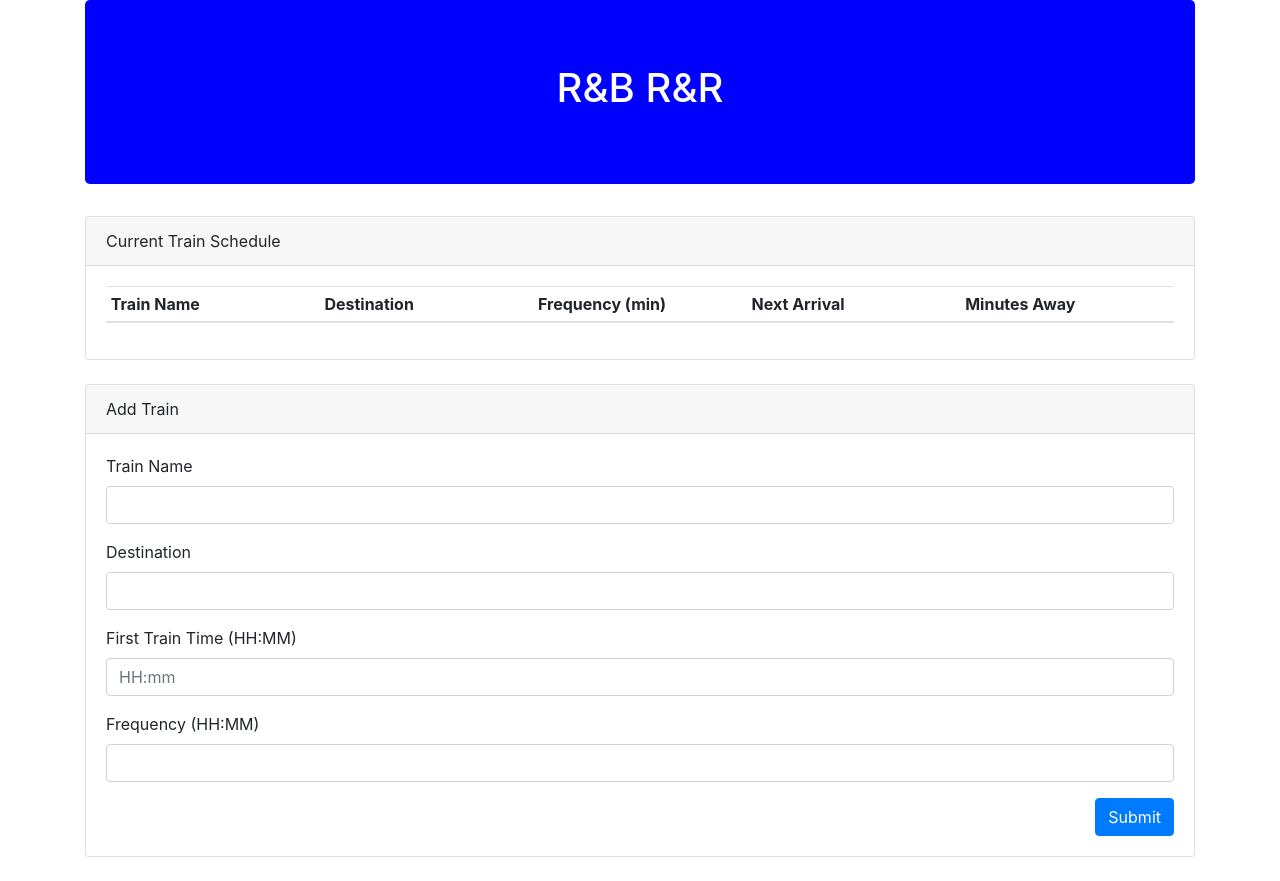
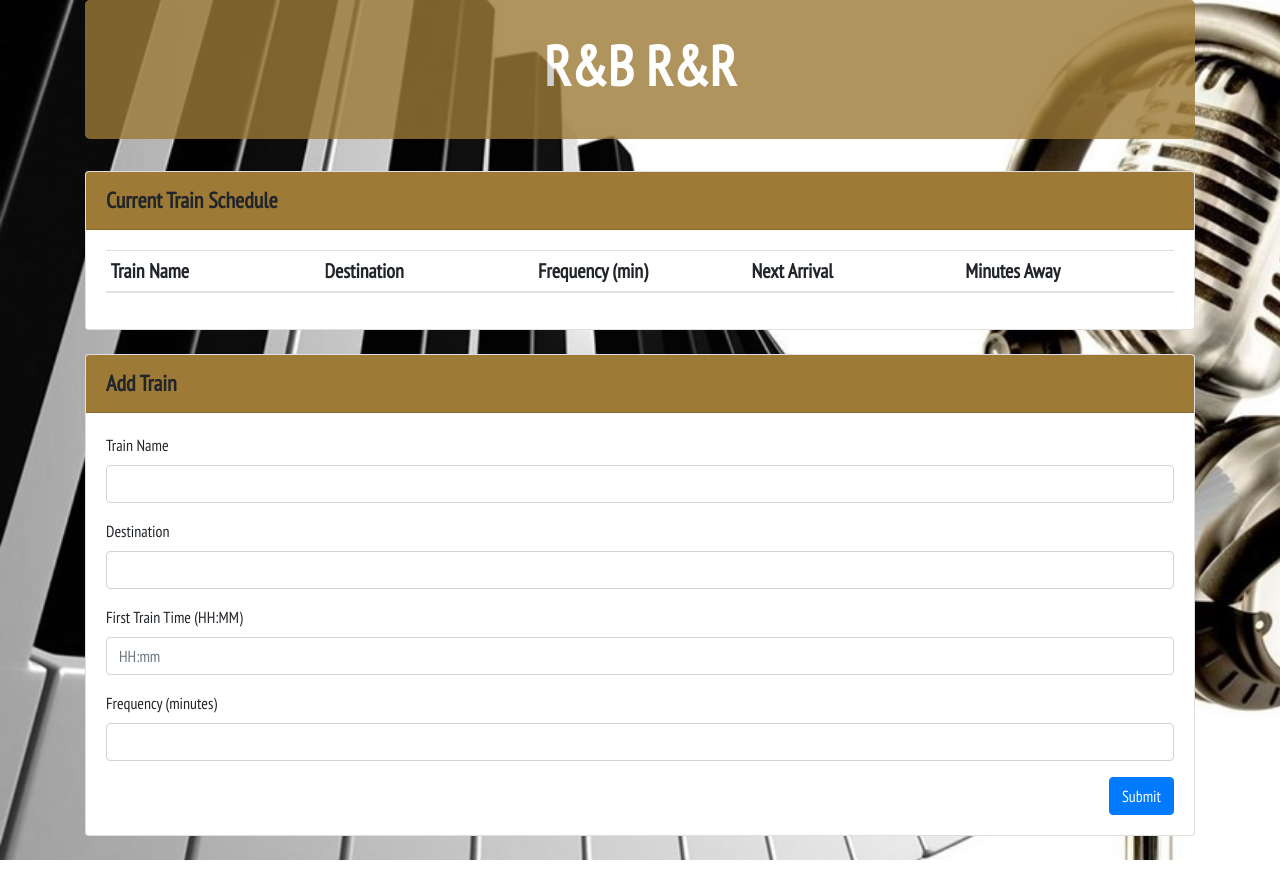
Before and after one commit to DasBarenz/Train_Schedule, a plain HTML site: page index.html in a window 1280 px wide. After the commit the page ends 860 px from the top, so only its background shows below. Drawn offline with nearby package versions, Linux system fonts and the light colour scheme; no server answers.

Commit message:
things work, for a change

```diff
--- a/assets/css/styles.css
+++ b/assets/css/styles.css
@@ -1,5 +1,38 @@
-#employee-table th,
+/* font-family: 'Open Sans Condensed', sans-serif;
+font-family: 'PT Sans Narrow', sans-serif; */
+
+#train-table th,
 td {
   display: inline-block;
   width: 20%;
+  font-family: 'PT Sans Narrow', sans-serif;
 }
+
+.jumbotron {
+  background-color: #9d7a36 !important;
+  padding: 2rem 2rem;
+  font-family: 'PT Sans Narrow', sans-serif;
+  opacity: .8;
+}
+
+h1 {
+  font-weight: 800;
+  font-size: 3.5rem;
+}
+
+#train-table {
+  font-size: 20px;
+}
+
+.card-header {
+  font-size: 22px;
+  /* margin: auto; */
+  background-color:#9d7a36;
+  font-weight: 600;
+}
+
+body {
+  background-image: url("../images/pianoMic.jpg");
+  background-size: cover;
+  font-family: 'PT Sans Narrow', sans-serif;
+}
--- a/assets/javascript/java.js
+++ b/assets/javascript/java.js
@@ -17,8 +17,8 @@ $("#trainSubmit").on("click", function (event) {
     // Grabs user input
     var trainName = $("#trainInput").val().trim();
     var destination = $("#destinationInput").val().trim();
-    // var timeStart = moment($("#timeInput").val().trim(), "kk:mm"); BROKE M'SHTUFF
-    var timeStart = moment($("#timeInput").val().trim(), "kk:mm").format("X");
+    // var timeStart = moment($("#timeInput").val().trim(), "kk:mm");
+    var timeStart = moment($("#timeInput").val().trim(), "HH:mm").format("X");
     var frequency = $("#frequencyInput").val().trim();
 
     // Creates local "temporary" object for holding employee data
@@ -33,10 +33,10 @@ $("#trainSubmit").on("click", function (event) {
     database.ref().push(newTrain);
 
     // Logs everything to console
-    console.log("name " + newTrain.name);
-    console.log("where " + newTrain.where);
-    console.log("start " + newTrain.start);
-    console.log("freq " + newTrain.often);
+    console.log("name ", newTrain.name);
+    console.log("where ", newTrain.where);
+    console.log("start ", newTrain.start);
+    console.log("freq ", newTrain.often);
 
     // alert("Employee successfully added");
     //add an added notification on the screen
@@ -58,42 +58,59 @@ database.ref().on("child_added", function (childSnapshot) {
     var theStart = childSnapshot.val().start;
     var theFrequency = childSnapshot.val().often;
 
-    // Employee Info
-    console.log("DB name " + theName);
-    console.log("DB where " + theWhere);
-    console.log("DB start " + theStart);
-    console.log("DB freq " + theFrequency);
+    // train Info
+    console.log("DB name ", theName);
+    console.log("DB where ", theWhere);
+    console.log("DB start ", theStart);
+    console.log("DB freq ", theFrequency);
 
-    // Prettify the employee start
-    var startPretty = moment.unix(theStart).format("kk:mm");
+    //lisa
+//   var startTimeConverted = moment(childSnapshot.val().startTime, "hh:mm").subtract(1, "years");
+//   var timeDiff = moment().diff(moment(startTimeConverted), "minutes");
+//   var timeRemain = timeDiff % childSnapshot.val().frequency;
+//   var minToArrival = childSnapshot.val().frequency - timeRemain;
+//   var nextTrain = moment().add(minToArrival, "minutes");
+//   var key = childSnapshot.key;
 
-    // Calculate the months worked using hardcore math
-    // To calculate the months worked
-    var nextArrival = moment().diff(moment(theStart, "kk:mm"), "months");
-    console.log("nextArrival " + nextArrival);
 
-    // Calculate the total billed rate
-    var minutesAway = theStart & theFrequency;
-    console.log("minutesAway " + minutesAway);
+    //just for console log viewability
+    var startClean = moment.unix(theStart).format("HH:mm");
+    console.log("start clean", startClean)
+
+    //start time from DB and converted/manipulated
+    var startPretty = moment(theStart, "HH:mm").subtract(1, "years");
+    console.log("start pretty", startPretty)
+
+    // Current Time
+    var currentTime = moment().format("HH:mm");
+    console.log("CURRENT TIME: " + currentTime);
+
+    // Difference between the times
+    // var diffTime = moment(currentTime).diff(moment(startPretty), "minutes");
+    //var diffTime = moment().diff(moment(startPretty), "minutes");
+    var diffTime = moment().diff(moment(startPretty), "minutes");
+    console.log("DIFFERENCE IN TIME: ", moment(startPretty), "minutes");
+
+    //divide DIFFERENCE by frequency,REMAINDER is MINUTESAWAY
+    var minutesAway = diffTime % theFrequency;
+    console.log("remainder " + minutesAway);
+
+    //NEXTARRIVAL is current time plus MINUTESAWAY
+    var nextArrival = moment().add(minutesAway, "minutes");
+    console.log("ARRIVAL TIME: " + moment(nextArrival).format("HH:mm"));
+
+    //moment.max --> help with train start in future -- look at this component when i am first updating DB with start time
+
 
     // Create the new row
     var newRow = $("<tr>").append(
         $("<td>").text(theName),
         $("<td>").text(theWhere),
-        $("<td>").text(startPretty),
-        $("<td>").text(nextArrival),
+        $("<td>").text(theFrequency),
+        $("<td>").text(moment(nextArrival).format("HH:mm")),
         $("<td>").text(minutesAway),
-        //   $("<td>").text(empBilled)
     );
 
-    // Append the new row to the table ... the > means create this (after) inside this (before)
-    $("#employee-table > tbody").append(newRow);
+    // // Append the new row to the table ... the > means create this (after) inside this (before)
+    $("#train-table > tbody").append(newRow);
 });
-
-  // Example Time Math
-  // -----------------------------------------------------------------------------
-  // Assume Employee start date of January 1, 2015
-  // Assume current date is March 1, 2016
-
-  // We know that this is 15 months.
-  // Now we will create code in moment.js to confirm that any attempt we use meets this test case
--- a/index.html
+++ b/index.html
@@ -6,6 +6,7 @@
     <meta charset="UTF-8">
     <title>Train Schedule</title>
     <link rel="stylesheet" href="https://maxcdn.bootstrapcdn.com/bootstrap/4.0.0/css/bootstrap.min.css">
+    <link href="https://fonts.googleapis.com/css?family=Open+Sans+Condensed:300|PT+Sans+Narrow" rel="stylesheet">
     <link rel="stylesheet" type="text/css" media="screen" href="assets/css/styles.css" />
 </head>
 
@@ -25,7 +26,7 @@
                 <div class="card mb-4">
                     <div class="card-header">Current Train Schedule</div>
                     <div class="card-body">
-                        <table class="table table-sm table-hover" id='employee-table'>
+                        <table class="table table-sm table-hover" id='train-table'>
                             <thead>
                                 <tr>
                                     <th scope="col">Train Name</th>
@@ -62,7 +63,7 @@
                                 <input class="form-control" id="timeInput" placeholder="HH:mm" type="text">
                             </div>
                             <div class="form-group">
-                                <label for="rate-input">Frequency (HH:MM)</label>
+                                <label for="rate-input">Frequency (minutes)</label>
                                 <input class="form-control" id="frequencyInput" type="text">
                             </div>
                             <button class="btn btn-primary float-right" id="trainSubmit">Submit</button>
```
Also changed, not shown: assets/javascript/trainExample.html (+1 -1 lines), assets/images/pianoMic.jpg (added), assets/images/record.jpg (added).
